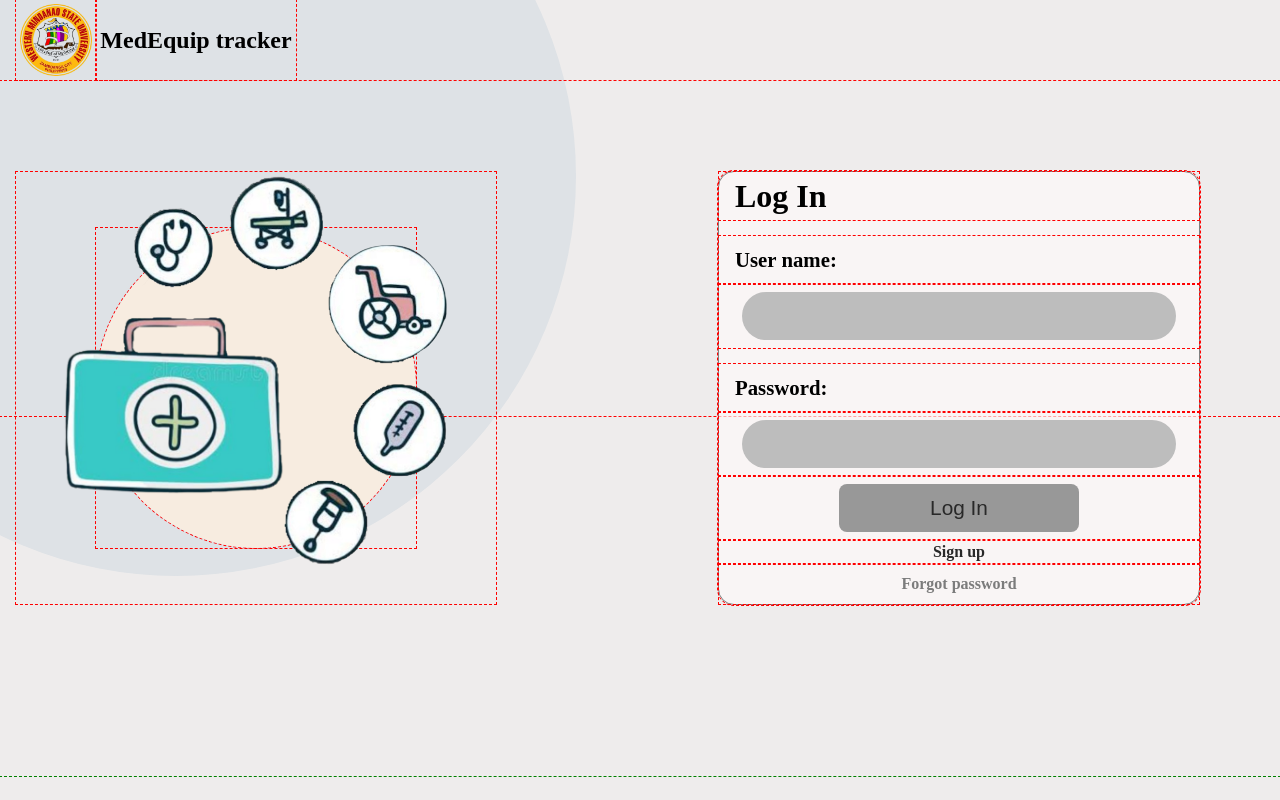
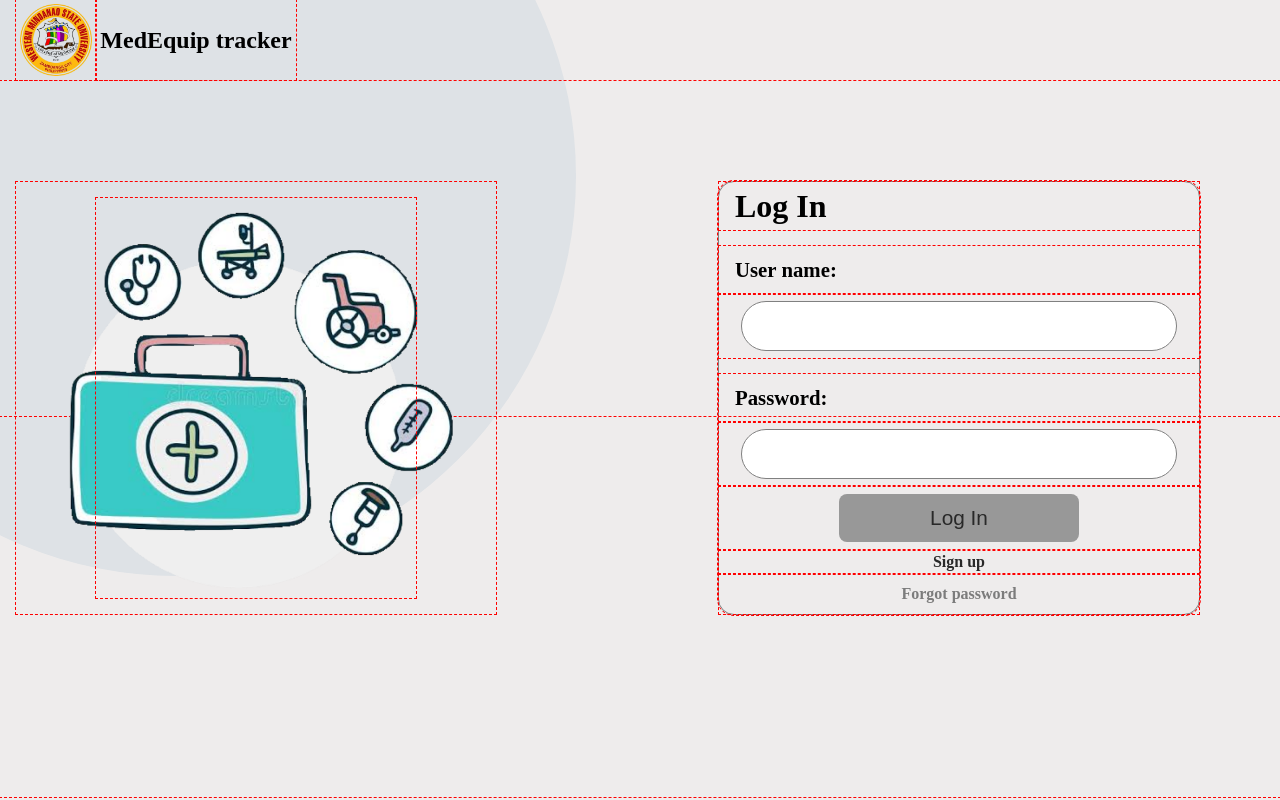
Before and after one commit to kmfalcatan/WebCraft, a PHP site: page /authentication/login.html in a window 1280 px wide. Run offline with PHP 8.4, Linux system fonts and the light colour scheme.

Commit message:
asdkhasdkas

```diff
--- a/WebCraft/assets/css/loginForm.css
+++ b/WebCraft/assets/css/loginForm.css
@@ -69,7 +69,8 @@ body{
 
 .loginFormContainer{
     outline: green dashed 1px;
-    height: 56rem;
+    position: absolute;
+    height: 100%;
     display: flex;
     justify-content: center;
     align-items: center;
@@ -83,7 +84,6 @@ body{
     height: 27rem;
     width: 95%;
     border-radius: 1rem;
-    background-color: rgba(255, 250, 250, 0.651);
     border: solid gray 1px;
 }
 
@@ -128,9 +128,9 @@ body{
     border-radius: 3rem;
     border: none;
     padding-left: 1rem;
-    background-color: rgb(189,189,189);
     color: rgb(41,41,41);
     font-size: 1.2rem;
+    border: solid gray 1px;
 }
 
 .loginButtonContainer{
@@ -232,7 +239,8 @@ body{
         display: flex;
         flex-direction: row;
         justify-content: space-between;
-        height: 48.5rem;
+        height: 99.6%;
+        outline: red dashed 1px;
     }
 
     .imageContainer1{
@@ -247,87 +255,13 @@ body{
 
     .circleContainer1{
         outline: red dashed 1px;
-        height: 20rem;
+        height: 25rem;
         width: 20rem;
     }
 
-    .circle1{
-        outline: red dashed 1px;
+    .image1{
         height: 100%;
-        width: 100%;
-        border-radius: 20rem;
-        background-color: rgb(247, 236, 224);
-    }
-
-    .image1{
-        position: absolute;
-        height: 5rem;
-        top: 13rem;
-        left: 7rem;
-        transition: all 0.15s;
-    }
-
-    .image2{
-        position: absolute;
-        height: 6rem;
-        top: 11rem;
-        left: 14rem;
-        transition: all 0.15s;
-    }
-
-    .image3{
-        position: absolute;
-        height: 9rem;
-        left: 20rem;
-        transition: all 0.15s;
-    }
-
-    .image4{
-        position: absolute;
-        height: 6rem;
-        top: 24rem;
-        left: 21rem;
-        transition: all 0.15s;
-    }
-
-    .image5{
-        position: absolute;
-        height: 7rem;
-        top: 29rem;
-        left: 17rem;
-        transition: all 0.15s;
-    }
-
-    .image6{
-        position: absolute;
-        height: 12rem;
-        top: 19rem;
-        left: 3rem;
-        transition: all 0.15s;
-    }
-
-    .image1:hover{
-        transform: scale(1.3);
-    }
-
-    .image2:hover{
-        transform: scale(1.3);
-    }
-
-    .image3:hover{
-        transform: scale(1.3);
-    }
-
-    .image4:hover{
-        transform: scale(1.3);
-    }
-
-    .image5:hover{
-        transform: scale(1.3);
-    }
-
-    .image6:hover{
-        transform: scale(1.3);
+        margin-left: -7rem;
     }
 }
 
--- a/WebCraft/authentication/login.html
+++ b/WebCraft/authentication/login.html
@@ -27,14 +27,7 @@
     <div class="loginFormContainer">
         <div class="imageContainer1">
             <div class="circleContainer1">
-                <div class="circle1">
-                    <img class="image1" src="/WebCraft/assets/picture/Screenshot_2024-01-29_202557-removebg-preview (1).png" alt="">
-                    <img class="image2" src="/WebCraft/assets/picture/Screenshot_2024-01-29_202657-removebg-preview.png" alt="">
-                    <img class="image3" src="/WebCraft/assets/picture/Screenshot_2024-01-29_202709-removebg-preview.png" alt="">
-                    <img class="image4" src="/WebCraft/assets/picture/Screenshot_2024-01-29_202724-removebg-preview.png" alt="">
-                    <img class="image5" src="/WebCraft/assets/picture/Screenshot_2024-01-29_202740-removebg-preview.png" alt="">
-                    <img class="image6" src="/WebCraft/assets/picture/Screenshot_2024-01-29_202811-removebg-preview.png" alt="">
-                </div>
+                <img class="image1" src="/WebCraft/assets/picture/Untitled1.png" alt="">
             </div>
         </div>
 
```
Also changed, not shown: other parts of WebCraft/assets/css/loginForm.css (+11 -77 lines), WebCraft/assets/css/signUpForm.css (+24 -6 lines), WebCraft/assets/picture/Untitled1.png (added).
